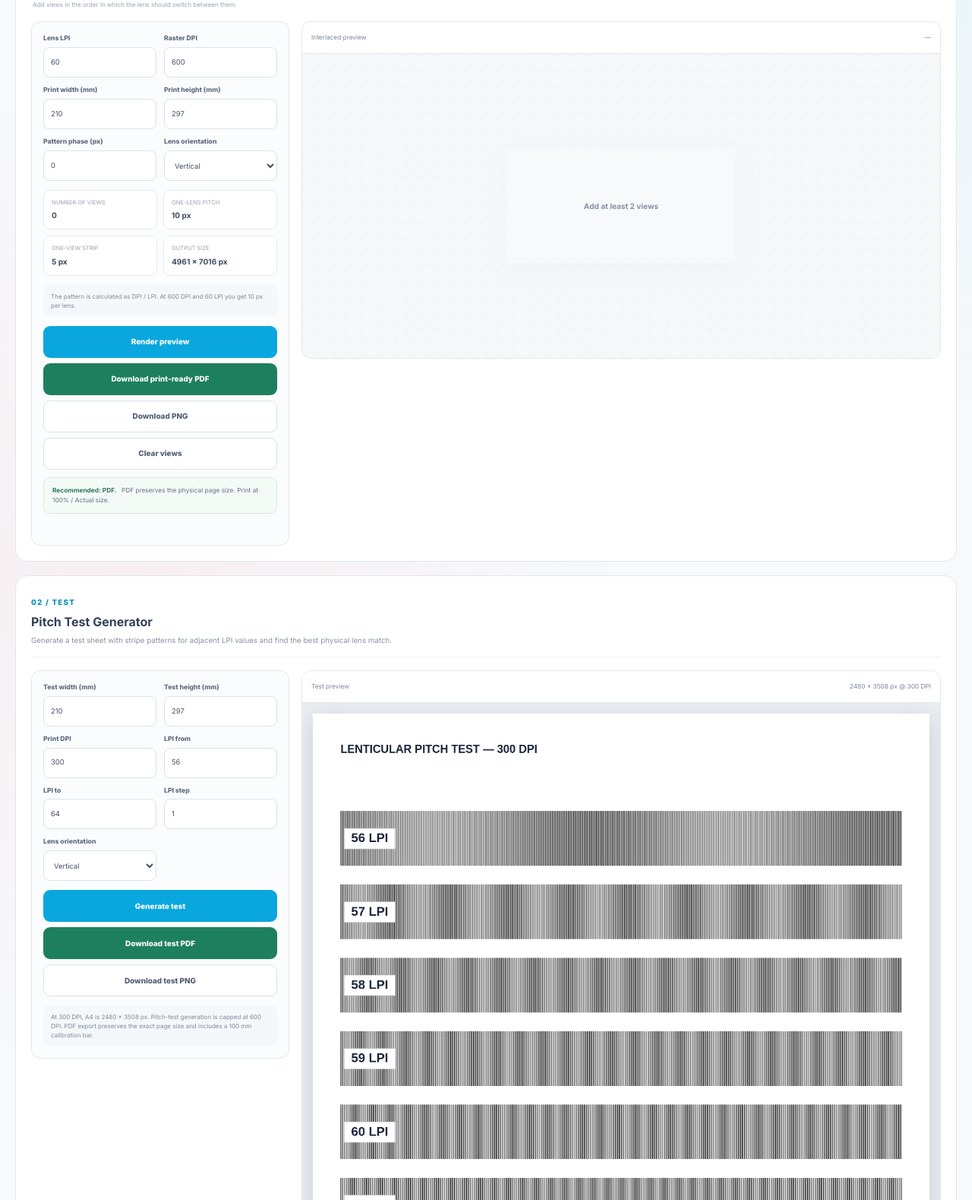
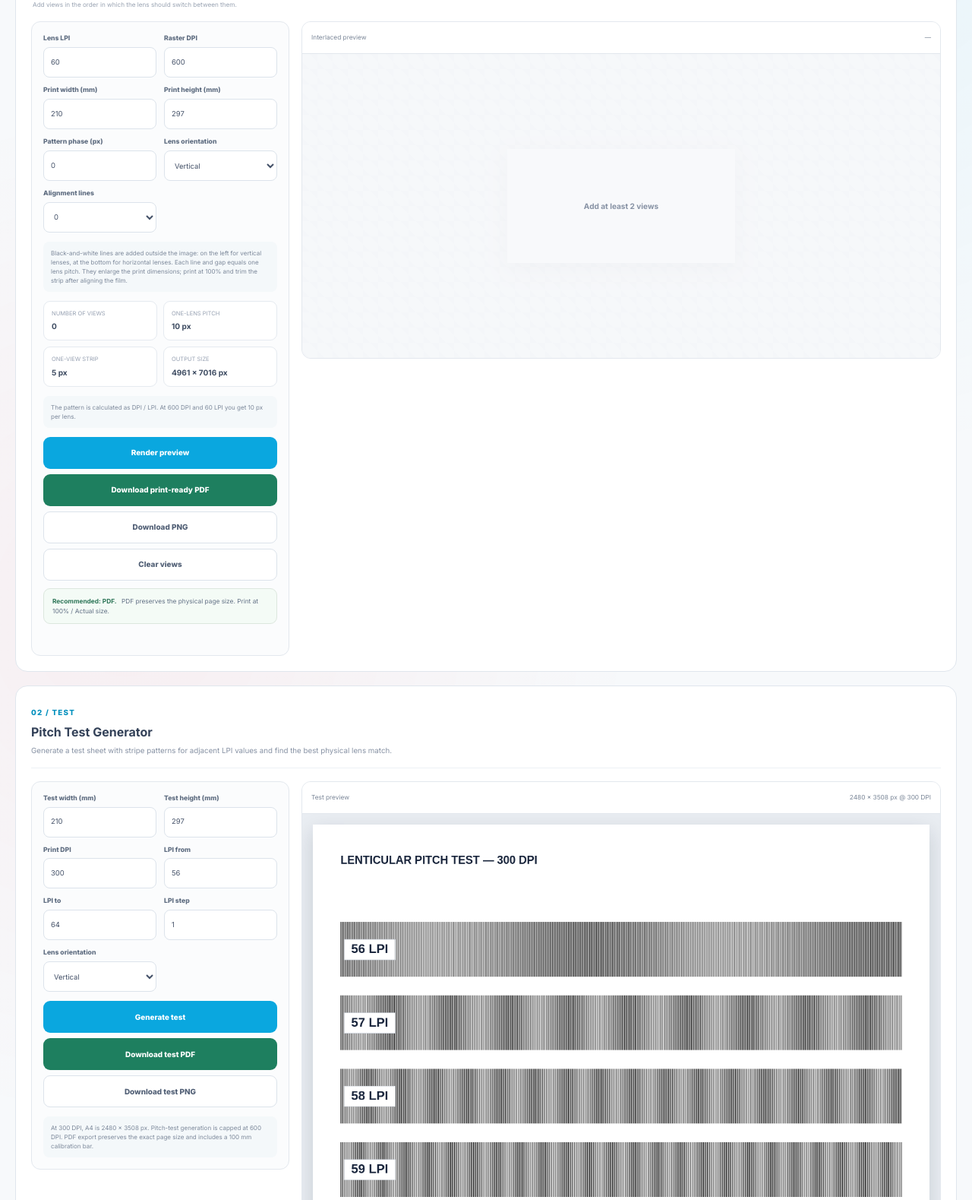
Before and after one commit to DarekK1970/okulary-3d, a Laravel app: page /en/lab/lenticular in a window 1280 px wide. Shown: the part 596-2175 px from the top of the page at 76% size. Run offline with Laravel 12, Linux system fonts and the light colour scheme; data comes from the database, SQL or seed files in the repository; data that the repository does not hold is empty; style sheets or scripts are compiled from the project's sources; some libraries are stand-ins or nearby versions.

Commit message:
Add lens alignment strips to lenticular interlacer exports

```diff
--- a/lang/en/lab.php
+++ b/lang/en/lab.php
@@ -178,6 +178,8 @@ return [
             'dpi' => 'Raster DPI',
             'phase' => 'Pattern phase (px)',
             'orientation' => 'Lens orientation',
+            'alignment_lines' => 'Alignment lines',
+            'alignment_help' => 'Black-and-white lines are added outside the image: on the left for vertical lenses, at the bottom for horizontal lenses. Each line and gap equals one lens pitch. They enlarge the print dimensions; print at 100% and trim the strip after aligning the film.',
             'vertical' => 'Vertical',
             'horizontal' => 'Horizontal',
             'width_mm' => 'Print width (mm)',
--- a/lang/pl/lab.php
+++ b/lang/pl/lab.php
@@ -178,6 +178,8 @@ return [
             'dpi' => 'DPI rastra',
             'phase' => 'Faza wzoru (px)',
             'orientation' => 'Kierunek soczewek',
+            'alignment_lines' => 'Linie pozycjonujące',
+            'alignment_help' => 'Linie czarno-białe są dodawane poza obrazem: z lewej dla soczewek pionowych, u dołu dla poziomych. Każda linia z odstępem odpowiada jednemu krokowi soczewki. Powiększają wymiar wydruku; drukuj w skali 100%, a po ustawieniu folii odetnij pasek.',
             'vertical' => 'Pionowe',
             'horizontal' => 'Poziome',
             'width_mm' => 'Szerokość wydruku (mm)',
--- a/resources/js/lenticular-lab.js
+++ b/resources/js/lenticular-lab.js
@@ -75,7 +75,7 @@ class LenticularLab {
 
             control.addEventListener('change', () => {
                 this.updateAllCalculations();
-                if (control.dataset.lenticularControl === 'orientation' && this.images.length >= 2) {
+                if (['orientation', 'alignmentLines'].includes(control.dataset.lenticularControl) && this.images.length >= 2) {
                     this.renderInterlacedPreview();
                 }
                 if (control.dataset.pitchControl === 'orientation') {
@@ -354,6 +354,8 @@ class LenticularLab {
 
         const pitch = dpi / lpi;
         const strip = pitch / views;
+        const requestedLines = this.getNumber('[data-lenticular-control="alignmentLines"]', 0);
+        const alignmentLines = [4, 6, 8].includes(requestedLines) ? requestedLines : 0;
         const naturalWidth = this.mmToPx(
             widthMm,
             dpi
@@ -367,6 +369,7 @@ class LenticularLab {
             lpi,
             dpi,
             phase,
+            alignmentLines,
             orientation: this.root.querySelector('[data-lenticular-control="orientation"]')?.value === 'horizontal'
                 ? 'horizontal' : 'vertical',
             widthMm,
@@ -597,12 +600,44 @@ class LenticularLab {
             x = end;
         }
 
+        const output = this.addAlignmentLines(canvas, settings, scale);
         return {
-            canvas,
+            canvas: output,
             settings,
-            previewWidth: width,
-            previewHeight: height,
+            pageWidthMm: settings.widthMm * output.width / width,
+            pageHeightMm: settings.heightMm * output.height / height,
+            previewWidth: output.width,
+            previewHeight: output.height,
         };
+    }
+
+    addAlignmentLines(canvas, settings, scale) {
+        if (!settings.alignmentLines) return canvas;
+
+        const horizontal = settings.orientation === 'horizontal';
+        const pitch = settings.pitch * scale;
+        const phase = settings.phase * scale;
+        const margin = Math.ceil(settings.alignmentLines * pitch);
+        const output = document.createElement('canvas');
+        output.width = canvas.width + (horizontal ? 0 : margin);
+        output.height = canvas.height + (horizontal ? margin : 0);
+        const ctx = output.getContext('2d');
+        ctx.fillStyle = '#ffffff';
+        ctx.fillRect(0, 0, output.width, output.height);
+        ctx.drawImage(canvas, horizontal ? 0 : margin, 0);
+
+        // Continue the lens-period pattern in image coordinates, including phase.
+        // Each selected line is one black/white lens period, not one view strip.
+        ctx.fillStyle = '#000000';
+        for (let offset = 0; offset < margin; offset++) {
+            const coordinate = horizontal ? canvas.height + offset : offset - margin;
+            const position = ((coordinate + phase) % pitch + pitch) % pitch;
+            if (position < pitch / 2) {
+                if (horizontal) ctx.fillRect(0, canvas.height + offset, canvas.width, 1);
+                else ctx.fillRect(offset, 0, 1, canvas.height);
+            }
+        }
+        return output;
     }
 
     async renderInterlacedPreview() {
@@ -705,8 +740,8 @@ class LenticularLab {
 
         downloadCanvasAsPdf({
             canvas: result.canvas,
-            pageWidthMm: result.settings.widthMm,
-            pageHeightMm: result.settings.heightMm,
+            pageWidthMm: result.pageWidthMm,
+            pageHeightMm: result.pageHeightMm,
             filename:
                 `lenticular-print-ready-`
                 + `${new Date().toISOString().slice(0, 10)}.pdf`,
--- a/resources/views/lab/lenticular.blade.php
+++ b/resources/views/lab/lenticular.blade.php
@@ -160,7 +160,18 @@
                                 <option value="horizontal">{{ __('lab.lenticular.interlacer.horizontal') }}</option>
                             </select>
                         </div>
+                        <div class="lab-control">
+                            <label for="lenticular-alignment-lines">{{ __('lab.lenticular.interlacer.alignment_lines') }}</label>
+                            <select id="lenticular-alignment-lines" data-lenticular-control="alignmentLines">
+                                <option value="0" selected>0</option>
+                                <option value="4">4</option>
+                                <option value="6">6</option>
+                                <option value="8">8</option>
+                            </select>
+                        </div>
                     </div>
+
+                    <p class="lenticular-note">{{ __('lab.lenticular.interlacer.alignment_help') }}</p>
 
                     <div class="lenticular-metrics">
                         <div>
```
Also changed, not shown: tests/Feature/LenticularLabTest.php (+2 -0 lines), tests/Js/lenticular-orientation.test.mjs (+39 -1 lines).
